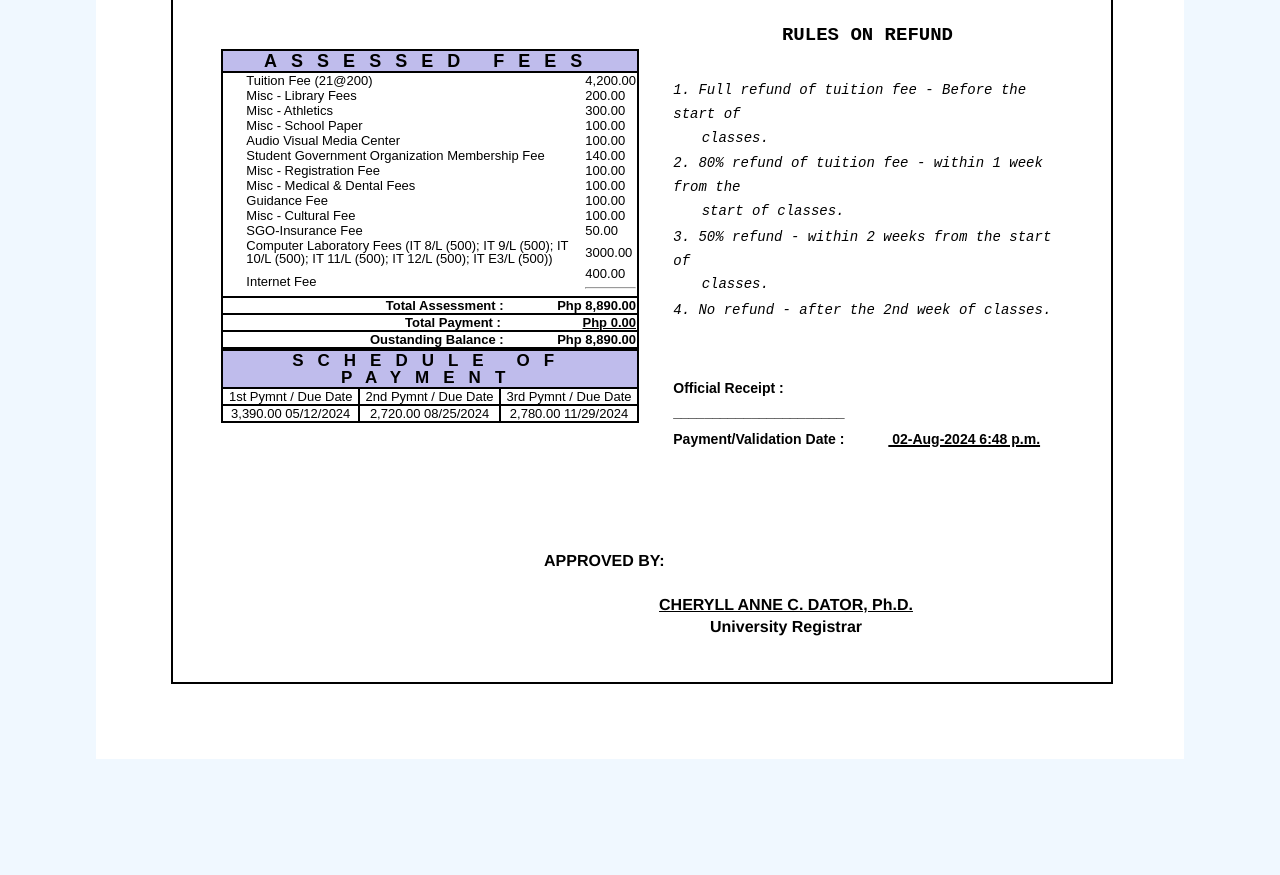
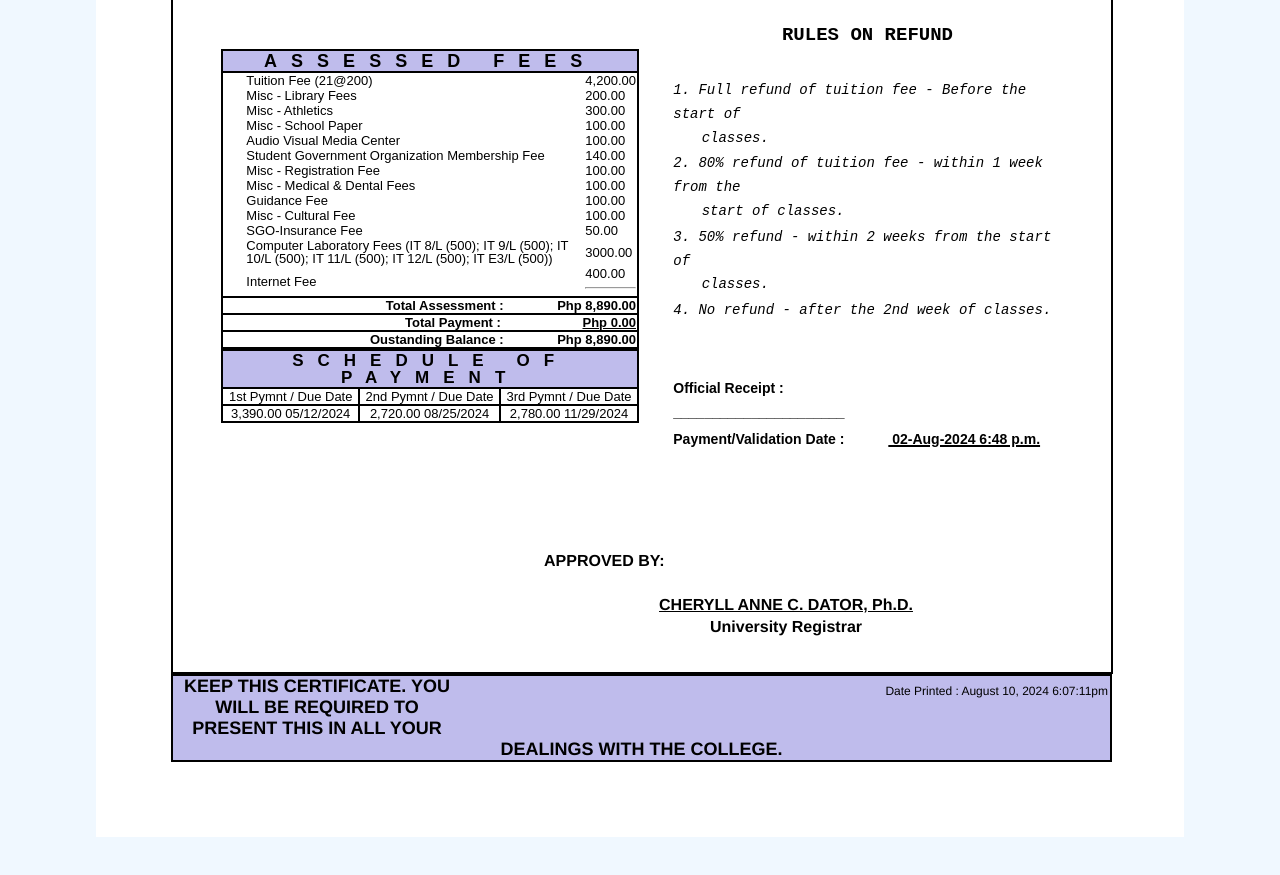
Before and after one commit to PastTimer/web-sys, a plain HTML site: page index.html in a window 1280 px wide. Shown: the part 1120-1995 px from the top of the page. Drawn offline with Linux system fonts and the light colour scheme.

Commit message:
Finishing the final bottom parts

```diff
--- a/index.html
+++ b/index.html
@@ -12,7 +12,7 @@
             <header class="wrapheader">
                 <div class="wrapimage">
                     <img src="psu.png" alt="PalawanSU logo" width="145px">
-                    <diV style="margin-left:-250px;">
+                    <div style="margin-left:-250px;">
                         <p>Republic of the Philippines <br>
                         <b style="font-size: 20px; line-height:2.7; font-weight: 700;">Palawan State University</b>
                         <br>Puerto Princesa City
@@ -333,7 +333,12 @@
                             <tr>
                                 <td style="text-align:center;"><b>University Registrar</b></td>
                             </tr>
-                        </table>
+                    </table>
+                    <p style="position: absolute; bottom: -1030px; right: 172px; font-size:12px">Date Printed : August 10, 2024 6:07:11pm</p>
+                    </div>
+                    <div style="width:100.3%;">
+                        <p style="background-color:rgb(191, 188, 236); font-weight: 600; font-size: 18px; margin: 0; text-align: center; border: 2px solid black;"><b >KEEP THIS CERTIFICATE.
+                            YOU WILL BE REQUIRED TO PRESENT THIS IN ALL YOUR DEALINGS WITH THE COLLEGE.</b>
                     </div>
                 </div>
             </article>
--- a/styles.css
+++ b/styles.css
@@ -32,7 +32,7 @@ body {
     border: 2px solid black;
     width: 100%;
     text-align: start;
-    height: 1350px;
+    height: 1340px;
 }
 .txtbox{
     font-size: 18px;
```
